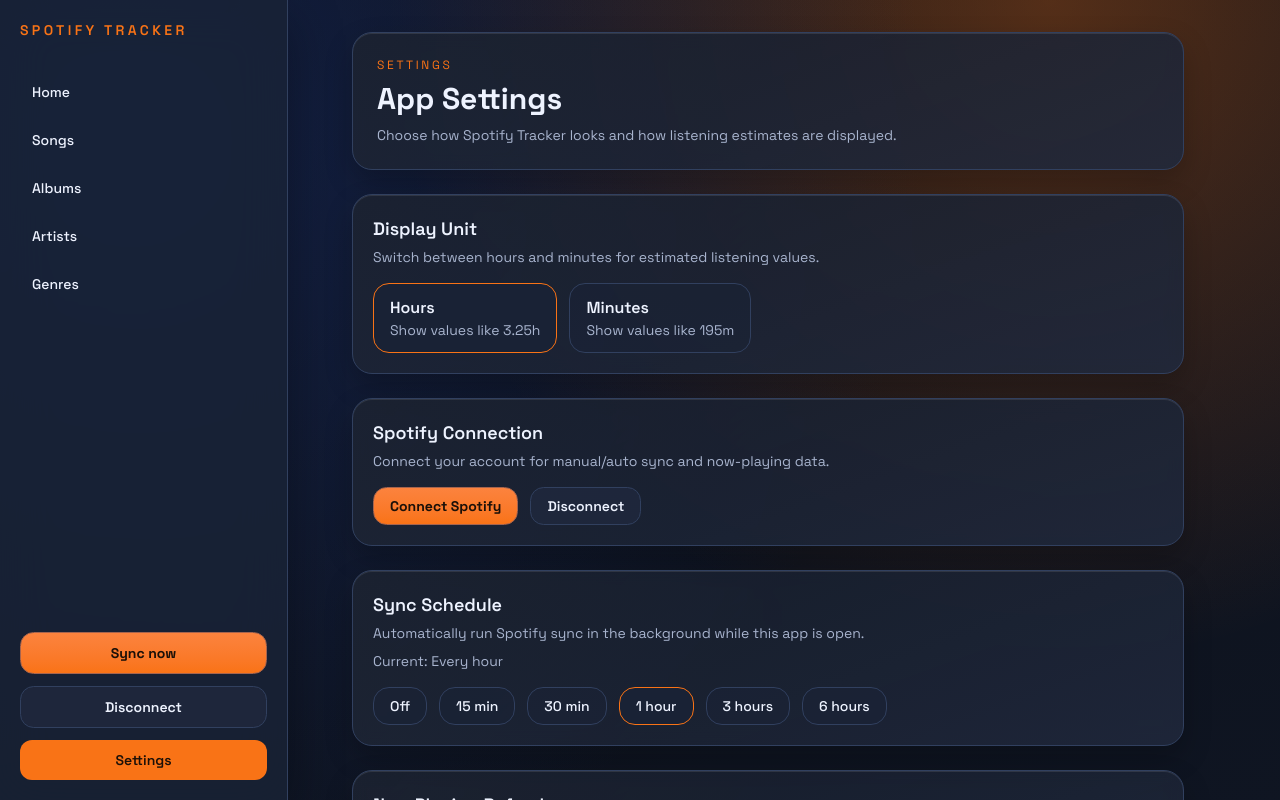
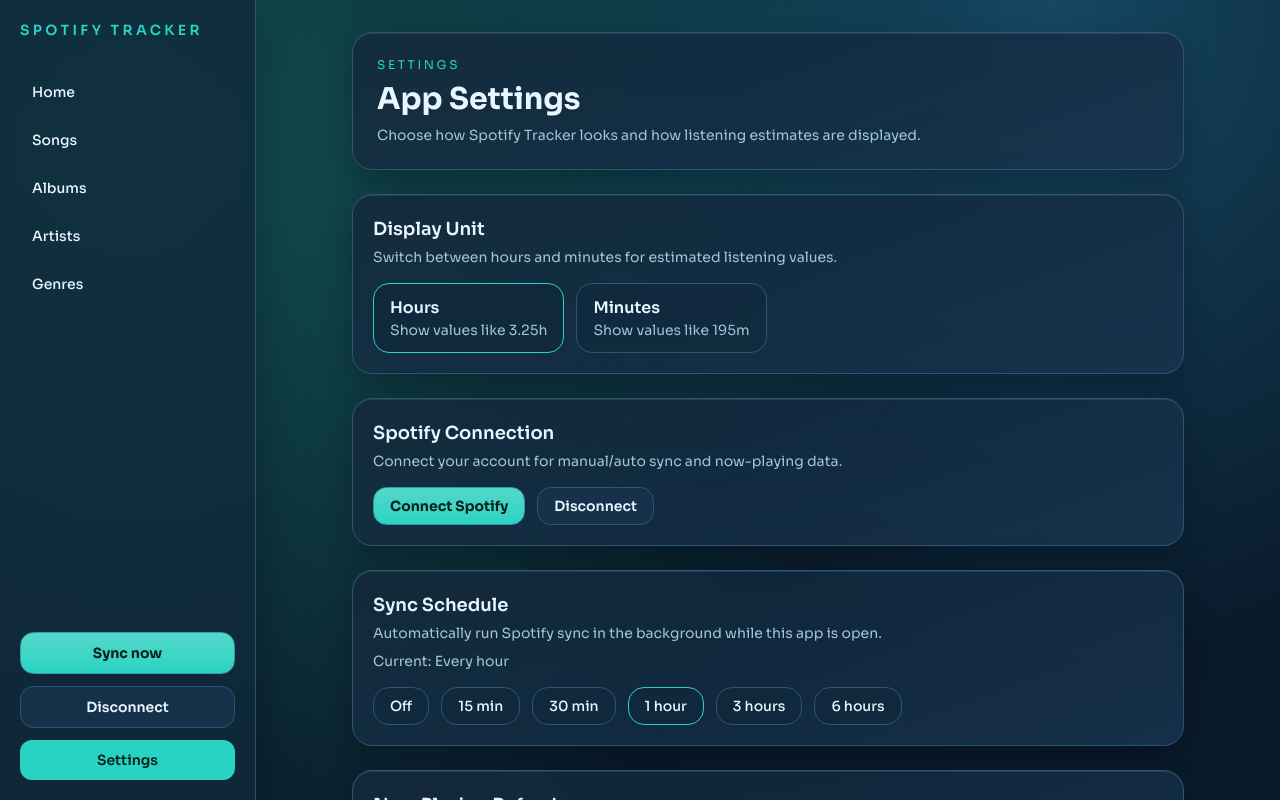
Before and after one commit to l0cky12/spotify-tracker, a Next.js app: page /settings/theme in a window 1280 px wide. Shown: the top 800 px of the page. Built offline with nearby package versions, Linux system fonts and the light colour scheme; no server answers.

Commit message:
feat: apply bold dashboard redesign with new palette and typography

```diff
--- a/src/app/globals.css
+++ b/src/app/globals.css
@@ -1,38 +1,38 @@
 @import "tailwindcss";
 
 :root {
-  --bg: #0c0f16;
-  --panel: #161d2b;
-  --panel-soft: #20293d;
-  --panel-strong: #121826;
-  --panel-glass: #1a2336cc;
-  --text: #eef3ff;
-  --muted: #a8b4ce;
-  --accent: #f97316;
-  --accent-ink: #1b1008;
-  --stroke: #31405f;
-  --glow-a: #1e3a8a66;
-  --glow-b: #f973164d;
-  --bg-mid: #0f1522;
-  --bg-end: #0b101a;
+  --bg: #05131f;
+  --panel: #0e2336;
+  --panel-soft: #18344e;
+  --panel-strong: #0a1c2b;
+  --panel-glass: #11283bcc;
+  --text: #e8f7ff;
+  --muted: #9fc7d8;
+  --accent: #29d3c4;
+  --accent-ink: #06231f;
+  --stroke: #2a5675;
+  --glow-a: #2dd4bf55;
+  --glow-b: #38bdf84d;
+  --bg-mid: #0a1b2c;
+  --bg-end: #071321;
   --highlight: #ffffff24;
 }
 
 [data-theme="dark"] {
-  --bg: #0c0f16;
-  --panel: #161d2b;
-  --panel-soft: #20293d;
-  --panel-strong: #121826;
-  --panel-glass: #1a2336cc;
-  --text: #eef3ff;
-  --muted: #a8b4ce;
-  --accent: #f97316;
-  --accent-ink: #1b1008;
-  --stroke: #31405f;
-  --glow-a: #1e3a8a66;
-  --glow-b: #f973164d;
-  --bg-mid: #0f1522;
-  --bg-end: #0b101a;
+  --bg: #05131f;
+  --panel: #0e2336;
+  --panel-soft: #18344e;
+  --panel-strong: #0a1c2b;
+  --panel-glass: #11283bcc;
+  --text: #e8f7ff;
+  --muted: #9fc7d8;
+  --accent: #29d3c4;
+  --accent-ink: #06231f;
+  --stroke: #2a5675;
+  --glow-a: #2dd4bf55;
+  --glow-b: #38bdf84d;
+  --bg-mid: #0a1b2c;
+  --bg-end: #071321;
   --highlight: #ffffff24;
 }
 
@@ -109,7 +109,7 @@
 }
 
 @theme inline {
-  --font-sans: var(--font-space);
+  --font-sans: var(--font-sora);
 }
 
 * {
@@ -125,7 +125,7 @@
     radial-gradient(circle at 82% 0%, var(--glow-b) 0%, transparent 34%),
     radial-gradient(circle at 50% 100%, color-mix(in oklab, var(--accent) 16%, transparent) 0%, transparent 45%),
     linear-gradient(165deg, var(--bg) 0%, var(--bg-mid) 58%, var(--bg-end) 100%);
-  font-family: var(--font-space), sans-serif;
+  font-family: var(--font-sora), sans-serif;
 }
 
 img {
--- a/src/app/layout.tsx
+++ b/src/app/layout.tsx
@@ -1,10 +1,10 @@
 import type { Metadata } from "next";
-import { Space_Grotesk } from "next/font/google";
+import { Sora } from "next/font/google";
 import "./globals.css";
 import { ThemeProvider } from "@/components/ThemeProvider";
 
-const space = Space_Grotesk({
-  variable: "--font-space",
+const sora = Sora({
+  variable: "--font-sora",
   subsets: ["latin"],
 });
 
@@ -20,7 +20,7 @@
 }>) {
   return (
     <html lang="en">
-      <body className={`${space.variable} antialiased`}>
+      <body className={`${sora.variable} antialiased`}>
         <ThemeProvider>{children}</ThemeProvider>
       </body>
     </html>
--- a/src/app/page.tsx
+++ b/src/app/page.tsx
@@ -108,29 +108,33 @@
   const timeline = buildTimeline(analyticsEntries, toDisplay);
 
   return (
-    <main className="mx-auto max-w-6xl px-4 py-8 pt-20 md:px-8 lg:pl-72 lg:pt-8">
+    <main className="mx-auto max-w-7xl px-4 py-8 pt-20 md:px-8 lg:pl-72 lg:pt-8">
       <Nav />
       <AutoSync intervalMinutes={autoSyncMinutes} />
 
-      <header className="ui-panel mb-6 p-6 sm:p-7">
-        <p className="text-xs uppercase tracking-[0.2em] text-[var(--accent)]">Dashboard</p>
-        <h1 className="mt-2 text-3xl font-bold text-[var(--text)] sm:text-4xl">Spotify Tracker</h1>
-        <p className="mt-3 max-w-2xl text-sm text-[var(--muted)]">
-          Import your Spotify JSON history and explore songs, albums, artists, and genres by listening time.
-        </p>
-        <div className="mt-4 flex flex-wrap gap-3">
-          <Link
-            href="/settings/theme"
-            className="ui-primary-btn px-4 py-2 text-sm"
-          >
-            Settings
-          </Link>
+      <section className="mb-6 grid grid-cols-1 gap-4 xl:grid-cols-3">
+        <header className="ui-panel p-6 sm:p-7 xl:col-span-2">
+          <p className="text-xs uppercase tracking-[0.24em] text-[var(--accent)]">Control Center</p>
+          <h1 className="mt-3 text-3xl font-bold leading-tight text-[var(--text)] sm:text-5xl">Spotify Tracker</h1>
+          <p className="mt-3 max-w-2xl text-sm text-[var(--muted)]">
+            Analyze your listening history with ranked insights, modern charts, and real-time now playing.
+          </p>
+          <div className="mt-5 flex flex-wrap gap-2">
+            <span className="ui-soft-panel px-2 py-1 text-xs text-[var(--muted)]">Auto-sync: {autoSyncText}</span>
+            <span className="ui-soft-panel px-2 py-1 text-xs text-[var(--muted)]">Refresh: {nowPlayingRefreshText}</span>
+            <span className="ui-soft-panel px-2 py-1 text-xs text-[var(--muted)]">Range: {range.label}</span>
+          </div>
+          <div className="mt-5">
+            <Link href="/settings/theme" className="ui-primary-btn inline-flex px-4 py-2 text-sm">
+              Open Settings
+            </Link>
+          </div>
+        </header>
+
+        <div className="xl:mt-0">
+          <NowPlayingCard initialNowPlaying={nowPlaying} refreshSeconds={nowPlayingRefreshSeconds} />
         </div>
-        <div className="mt-4 flex flex-wrap items-center gap-2 text-xs text-[var(--muted)]">
-          <span className="ui-soft-panel px-2 py-1">Auto-sync: {autoSyncText}</span>
-          <span className="ui-soft-panel px-2 py-1">Now Playing refresh: {nowPlayingRefreshText}</span>
-        </div>
-      </header>
+      </section>
 
       {syncState === "ok" ? (
         <p className="ui-soft-panel mt-4 px-3 py-2 text-sm text-sky-200">
@@ -148,10 +152,8 @@
         </p>
       ) : null}
 
-      <NowPlayingCard initialNowPlaying={nowPlaying} refreshSeconds={nowPlayingRefreshSeconds} />
-
       <RangeFilter selectedRange={range.preset} from={range.from} to={range.to} />
-      <p className="mt-3 text-xs uppercase tracking-wide text-[var(--muted)]">Range: {range.label}</p>
+      <p className="mt-3 text-xs uppercase tracking-[0.2em] text-[var(--muted)]">Range: {range.label}</p>
 
       <section className="mt-8 grid grid-cols-1 gap-4 sm:grid-cols-2 xl:grid-cols-5">
         <StatCard label="Plays" value={String(analyticsEntries.length)} />
@@ -253,8 +255,8 @@
 function StatCard({ label, value }: { label: string; value: string }) {
   return (
     <article className="ui-panel p-4">
-      <p className="text-xs uppercase tracking-wide text-[var(--muted)]">{label}</p>
-      <p className="mt-2 text-2xl font-bold">{value}</p>
+      <p className="text-[11px] uppercase tracking-[0.18em] text-[var(--muted)]">{label}</p>
+      <p className="mt-3 text-3xl font-bold leading-none">{value}</p>
     </article>
   );
 }
--- a/src/components/Nav.tsx
+++ b/src/components/Nav.tsx
@@ -47,7 +47,7 @@
       ) : null}
 
       <nav
-        className={`fixed left-0 top-0 z-50 flex h-screen w-72 flex-col border-r border-[var(--stroke)] bg-[color:var(--panel-glass)] p-5 shadow-[0_18px_48px_rgba(0,0,0,0.34)] backdrop-blur-xl transition-transform duration-300 lg:translate-x-0 ${
+        className={`fixed left-0 top-0 z-50 flex h-screen w-64 flex-col border-r border-[var(--stroke)] bg-[color:var(--panel-glass)] p-5 shadow-[0_18px_48px_rgba(0,0,0,0.34)] backdrop-blur-xl transition-transform duration-300 lg:translate-x-0 ${
           open ? "translate-x-0" : "-translate-x-full"
         }`}
       >
--- a/src/components/NowPlayingCard.tsx
+++ b/src/components/NowPlayingCard.tsx
@@ -67,7 +67,7 @@
   }, [clientProgressMs, nowPlaying?.durationMs]);
 
   return (
-    <section className="ui-panel mt-6 p-5">
+    <section className="ui-panel p-5">
       <p className="text-xs uppercase tracking-[0.2em] text-[var(--muted)]">Now Playing</p>
       {nowPlaying ? (
         <div className="mt-3 flex items-center gap-3">
```
